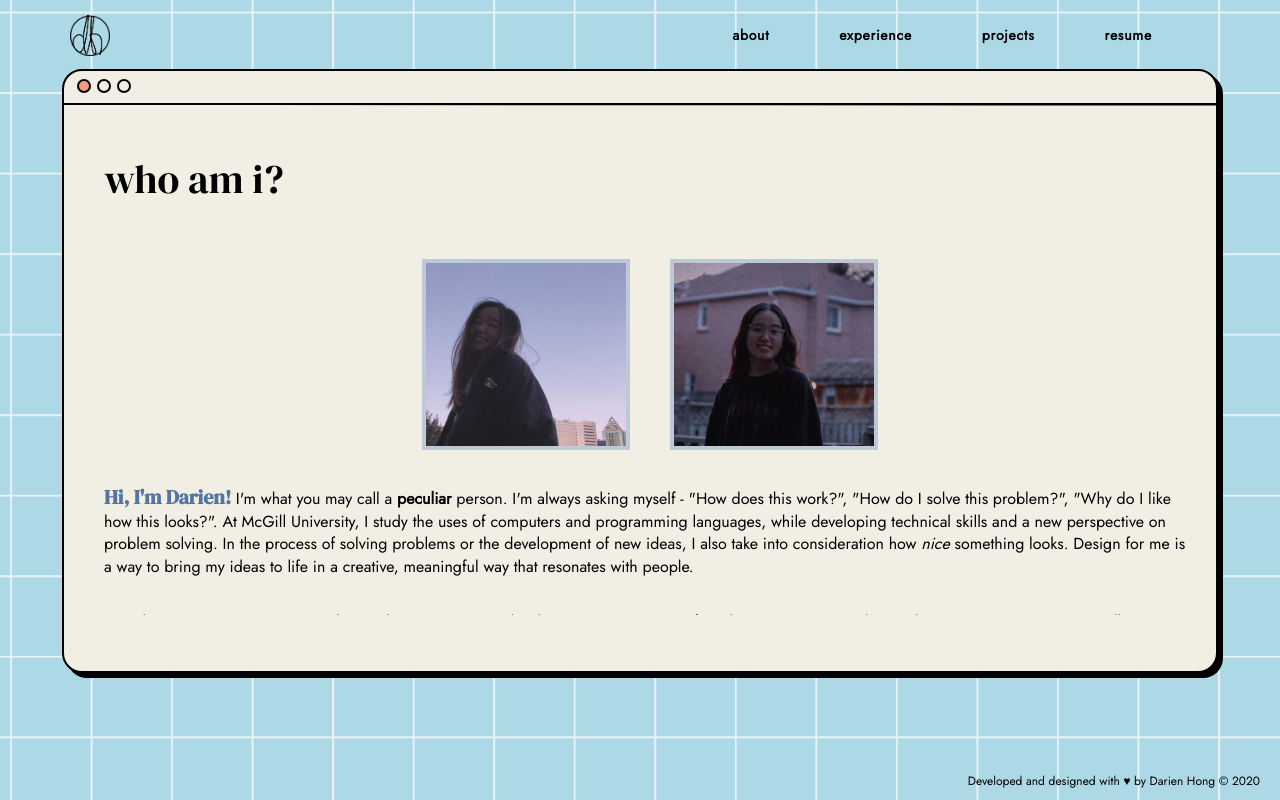
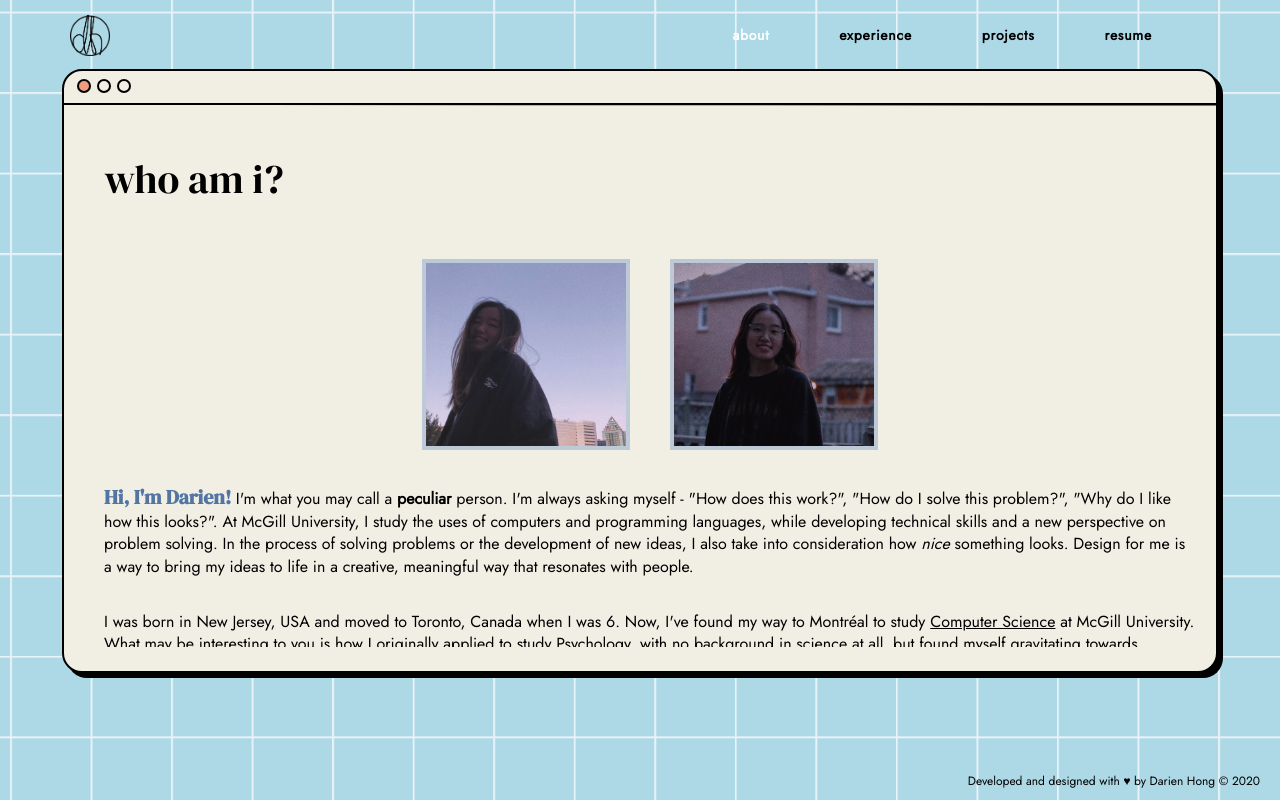
Before and after one commit to darienhong/darienhong.me, a React (Create React App) app: page /About in a window 1280 px wide. Built offline with nearby package versions, Linux system fonts and the light colour scheme.

Commit message:
fixed font, updated projects and navbar

```diff
--- a/src/AboutMe.jsx
+++ b/src/AboutMe.jsx
@@ -1,6 +1,7 @@
 import React, { Component } from 'react';
 import './App.css';
 import Navbar from './navbar.jsx';
+import NavbarAbout from './navbar-about.jsx';
 import Scrollbar from 'react-scrollbars-custom';
 import Image from './assets/me.png';
 import Image2 from './assets/me2.png';
@@ -38,7 +39,7 @@ export default class AboutMe extends Component {
 
         return (
             <div class="full-page">
-                <Navbar />
+                <NavbarAbout />
                 {display === false && (
                 <div class="appear-div" onClick={this.handleClickOpen}>
                      </div>
--- a/src/App.css
+++ b/src/App.css
@@ -364,7 +364,7 @@ nav a:hover::before {
 
 .about-text {
 /*  width: 96%; */
-  height: 62vh;
+  height: 66vh;
   justify-content: center;
   text-align: left;
   padding-left: 40px;
@@ -479,6 +479,8 @@ nav a:hover::before {
   font-weight: 550;
   display: block;
   line-height: 80%;
+  font-family: 'Display';
+
 }
 
 .wireframe {
@@ -526,7 +528,7 @@ nav a:hover::before {
 ::-webkit-scrollbar-thumb {
   cursor: pointer;
   border-radius: 15px;
-  background: rgb(228, 210, 210);
+  background: rgb(230, 205, 205);
 }
 ::-webkit-scrollbar-track {
   background: transparent;
--- a/src/App.js
+++ b/src/App.js
@@ -21,7 +21,7 @@ export default class Navbar extends Component {
         document.documentElement.style.setProperty('--vh', `${vh}px`);
 
       })
-        return(
+        return (
           <Router>
             <Switch>
               <Route path="/Home">
@@ -42,9 +42,6 @@ export default class Navbar extends Component {
             </Switch>
           </Router>
 
-
-
-
         );
     }
 }
--- a/src/Experience.jsx
+++ b/src/Experience.jsx
@@ -1,6 +1,7 @@
 import React, { Component } from 'react';
 import './App.css';
 import Navbar from './navbar.jsx';
+import NavbarExp from './navbar-exp.jsx';
 import Scrollbar from 'react-scrollbars-custom';
 import Image from './assets/me.png';
 import Footer from './footer.jsx';
@@ -101,7 +102,7 @@ export default class Experience extends Component {
 
         return (
             <div class="full-page">
-                <Navbar />
+                <NavbarExp />
                 {display === false && (
                 <div class="appear-div" onClick={this.handleClickOpen}>
                      </div>
--- a/src/Home.jsx
+++ b/src/Home.jsx
@@ -87,10 +87,10 @@ export default class Home extends Component {
                           </div>
                               <div class="contact-button" style={{marginLeft: "20px"}}>
 
-                                  <SocialIcon className="icon" url="https://github.com/darienhong" bgColor="rgb(82, 117, 163)" style={{width: 26, height: 26}} />
+                                  <a href="https://github.com/darienhong" target="_blank" rel="noopener noreferrer"> <SocialIcon className="icon" network="github" bgColor="rgb(82, 117, 163)" style={{width: 26, height: 26}} /></a>
                           </div>
                               <div class="contact-button">
-                              <SocialIcon className="icon" url="https://www.linkedin.com/in/darienhong/" bgColor="rgb(82, 117, 163)" style={{width: 26, height: 26}} />
+                              <a href="https://www.linkedin.com/in/darienhong/" target="_blank" rel="noopener noreferrer"><SocialIcon className="icon" network="linkedin" bgColor="rgb(82, 117, 163)" style={{width: 26, height: 26}} /></a>
 
                           </div>
 
--- a/src/Projects.jsx
+++ b/src/Projects.jsx
@@ -1,16 +1,13 @@
 import React, { Component } from 'react';
 import './App.css';
 import Navbar from './navbar.jsx';
-import Scrollbar from 'react-scrollbars-custom';
-import Image from './assets/me.png';
+import NavbarProjects from './navbar-projects.jsx';
 import {
     BrowserRouter as Router,
     Switch,
     Route,
     Link
   } from "react-router-dom";
-import ArrowDropDownIcon from '@material-ui/icons/ArrowDropDown';
-import ArrowDropUpIcon from '@material-ui/icons/ArrowDropUp';
 import Footer from './footer.jsx';
 import AddIcon from '@material-ui/icons/Add';
 import RemoveIcon from '@material-ui/icons/Remove';
@@ -105,7 +102,7 @@ export default class Projects extends Component {
 
         return (
             <div class="full-page">
-                <Navbar />
+                <NavbarProjects />
                 {display === false && (
                 <div class="appear-div" onClick={this.handleClickOpen}>
                      </div>
@@ -187,11 +184,19 @@ export default class Projects extends Component {
 
                         <p class="title-text"> darienhong.me </p>
                         <h3><i>  Summer 2020 </i> </h3>
-                        <p style={{ paddingTop: "5px"}}> ReactJS, JSX, HTML, CSS, Front-End Development </p>
+                        <p style={{ paddingTop: "5px"}}> ReactJS, HTML, CSS, Front-End Development, Figma </p>
 
-                      {displayBlock3 === true && (  <p style={{lineHeight: "normal"}}>  As a personal project Summer 2020, I built my own personal website (what you're looking at now)
-                     to act as an online resume and portfolio. I took this as an opportunity to improve my HTML/CSS and JavaScript. I am constantly looking for ways to improve
-                     the site and make it as me as possible.
+                      {displayBlock3 === true && (  <p style={{lineHeight: "normal"}}>  As a personal project during Summer 2020, I built my own personal website (what you're looking at now)
+                     to act as an online resume and portfolio. I started by creating wireframes and a prototype in Figma and then I brought my ideas to life using React, HTML, CSS and JavaScript.
+                    I created a responsive website that you can view on your tablets or phones. I am always updating the site with new information and looking for ways
+                    to make it better.
+                    <br />
+                      <div class="project-links">
+                     <a href="https://www.figma.com/file/yqEUqpokCSWD5kH8uTLjoO/darienhong.me?node-id=0%3A1" target="_blank" rel="noopener noreferrer" style={{textDecoration: "none"}}>
+                         <div class="link">  Figma </div></a>
+                     </div>
+                     <br />
+                     <br />
 
                         </p>
                         )}
@@ -211,7 +216,7 @@ export default class Projects extends Component {
 
                         <p class="title-text"> Securicard </p>
                         <h3 ><i> BOLT Fintech Case Comp/Hackathon &bull;  November 2019 </i> </h3>
-                        <p style={{ paddingTop: "5px"}}> Swift, XCode, Front-End, UI Demo </p>
+                        <p style={{ paddingTop: "5px"}}> Swift, Xcode, Front-End, UI Design </p>
 
                       {displayBlock2 === true && ( <div>  <p style={{lineHeight: "normal"}}> McGill's club BOLT held their annual Case Competition/Hackathon in November of 2019. My team
                      and I participated in this week-long intensive competition filled with workshops, guest speakers
@@ -249,7 +254,7 @@ export default class Projects extends Component {
 
                         <p class="title-text"> Digi-Fridge </p>
                         <h3><i>  McWics 2020 &bull; Jan 2020 </i> </h3>
-                        <p style={{ paddingTop: "5px"}}> React-Native, JavaScript, Sustainability Hack </p>
+                        <p style={{ paddingTop: "5px"}}> React-Native, JavaScript, Mobile Development, Sustainability Hack </p>
 
                       {displayBlock4 === true && (  <p style={{lineHeight: "normal"}}> McGill's Women in Computer Science (McWICS) society hosted their annual hackathon in January of 2020.
                      My team and I decided that we wanted
--- /dev/null
+++ b/src/navbar-about.jsx
@@ -0,0 +1,30 @@
+import React, { Component } from 'react';
+import './App.css';
+import {
+    BrowserRouter as Router,
+    Switch,
+    Route,
+    Link
+  } from "react-router-dom";
+import Logo from './assets/logo.png';
+
+export default class NavbarAbout extends Component {
+
+    render() {
+        return(
+
+            <div class="nav-bar-container">
+           <Link to="/"> <img src={Logo} alt="logo" class="logo"/> </Link>
+            <nav>
+                <ul>
+                    <li><Link to="/About" style={{color: "white"}}> About </Link></li>
+                    <li><Link to="/Experience"> Experience </Link></li>
+                    <li><Link to="/Projects"> Projects </Link></li>
+                    <li><a href="https://drive.google.com/file/d/1FLij6CocajzBGCyVaX59eOCpiSKP4DUk/view?usp=sharing" target="_blank" rel="noopener noreferrer"> Resume </a></li>
+                </ul>
+            </nav>
+        </div>
+
+        );
+    }
+}
--- /dev/null
+++ b/src/navbar-exp.jsx
@@ -0,0 +1,30 @@
+import React, { Component } from 'react';
+import './App.css';
+import {
+    BrowserRouter as Router,
+    Switch,
+    Route,
+    Link
+  } from "react-router-dom";
+import Logo from './assets/logo.png';
+
+export default class NavbarExp extends Component {
+
+    render() {
+        return(
+
+            <div class="nav-bar-container">
+           <Link to="/"> <img src={Logo} alt="logo" class="logo"/> </Link>
+            <nav>
+                <ul>
+                    <li><Link to="/About"> About </Link></li>
+                    <li><Link to="/Experience" style={{color: "white"}}> Experience </Link></li>
+                    <li><Link to="/Projects"> Projects </Link></li>
+                    <li><a href="https://drive.google.com/file/d/1FLij6CocajzBGCyVaX59eOCpiSKP4DUk/view?usp=sharing" target="_blank" rel="noopener noreferrer"> Resume </a></li>
+                </ul>
+            </nav>
+        </div>
+
+        );
+    }
+}
--- /dev/null
+++ b/src/navbar-projects.jsx
@@ -0,0 +1,30 @@
+import React, { Component } from 'react';
+import './App.css';
+import {
+    BrowserRouter as Router,
+    Switch,
+    Route,
+    Link
+  } from "react-router-dom";
+import Logo from './assets/logo.png';
+
+export default class NavbarProjects extends Component {
+
+    render() {
+        return(
+
+            <div class="nav-bar-container">
+           <Link to="/"> <img src={Logo} alt="logo" class="logo"/> </Link>
+            <nav>
+                <ul>
+                    <li><Link to="/About"> About </Link></li>
+                    <li><Link to="/Experience"> Experience </Link></li>
+                    <li><Link to="/Projects" style={{color: "white"}}> Projects </Link></li>
+                    <li><a href="https://drive.google.com/file/d/1FLij6CocajzBGCyVaX59eOCpiSKP4DUk/view?usp=sharing" target="_blank" rel="noopener noreferrer"> Resume </a></li>
+                </ul>
+            </nav>
+        </div>
+
+        );
+    }
+}
```
